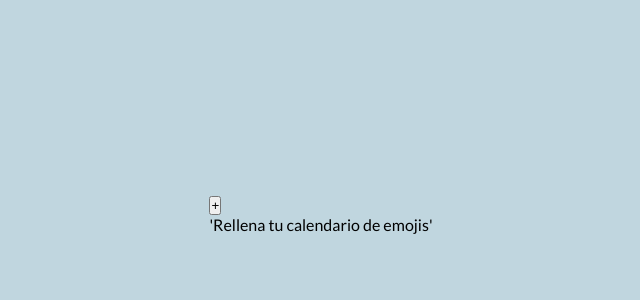
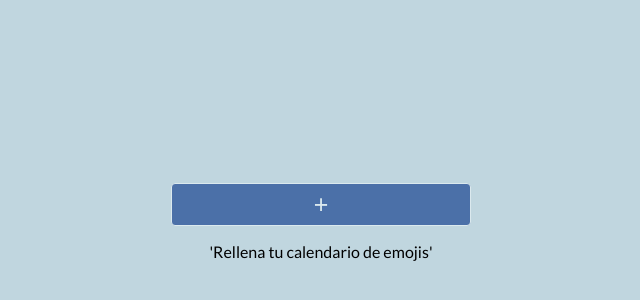
Before and after one commit to PozaTR/formacion-online-life-calendar-PozaTR, a React (Create React App) app: page / in a window 1280 px wide. Shown: the part 186-486 px from the top of the page, without its empty margins (319-959 px from the left). Built offline with nearby package versions, Linux system fonts and the light colour scheme.

Commit message:
add styles in DayList component

```diff
--- a/src/components/DayList.js
+++ b/src/components/DayList.js
@@ -8,20 +8,19 @@ const DayList = (props) => {
   const { days } = props;
   // const { feeling, message, date } = days;
   return(
-    <div>
-      <Link to='/form'>
-        <button type="button">+</button>
+    <div className="dayList">
+      <Link className="dayList__linK" to='/form'>
+        <button className="back__button" type="button">+</button>
       </Link>
-      <div>
+      <div className="dayList__calendar">
         {days.length
-        ? <ul className="list">
+        ? <ul className="dayList__list">
               {days.map(day =>
-                  <li className="day">
+                  <li className="dayList__day">
                     {day.feeling === 'happy'
                     ? <div classname="day__information">
                         <p className="day__date">{day.date}</p>
                         <img className="day__emoji" src={happy} alt="happy"/>
-                        <p className="day__message">{day.message}</p>
                       </div>
                     : <div>
                         <p className="day__date">{day.date}</p>
@@ -31,7 +30,7 @@ const DayList = (props) => {
                   </li>
                 )}
           </ul>
-        : <div>
+        : <div className="dayList__message">
             'Rellena tu calendario de emojis'
           </div>
       }
--- a/src/components/Edition.js
+++ b/src/components/Edition.js
@@ -7,7 +7,7 @@ class Edition extends React.Component {
     super(props);
 
     this.state = {
-      date: '01/01/2019',
+      date: '2019/00/00',
       feeling: 'happy',
       message: ''
     }
--- a/src/index.scss
+++ b/src/index.scss
@@ -43,3 +43,14 @@ body {
   margin: 4px;
   padding: 6px;
 }
+
+.back__button {
+  color: $primary-extraLight;
+  background-color: $secondary-light;
+  border: 1px solid $primary-extraLight;
+  border-radius: 4px;
+  font-size: 25px;
+  margin: 16px;
+  padding: 6px;
+  width: 300px;
+}
--- a/src/styles/components/dayList.scss
+++ b/src/styles/components/dayList.scss
@@ -0,0 +1,28 @@
+@import '../core/variables';
+
+.dayList {
+  align-items: center;
+  display: flex;
+  flex-direction: column;
+  justify-content: center;
+
+  &__link {
+    display: inline-block;
+  }
+
+  &__list {
+    border: 2px solid $primary;
+    border-radius: 4px;
+    color: $secondary;
+    display: grid;
+    grid-template-columns: 1fr 1fr 1fr;
+    grid-column-gap: 8px;
+    list-style: none;
+    padding: 10px;
+    text-align: center;
+  }
+}
+
+.day__emoji {
+  width: 90px;
+}
```
